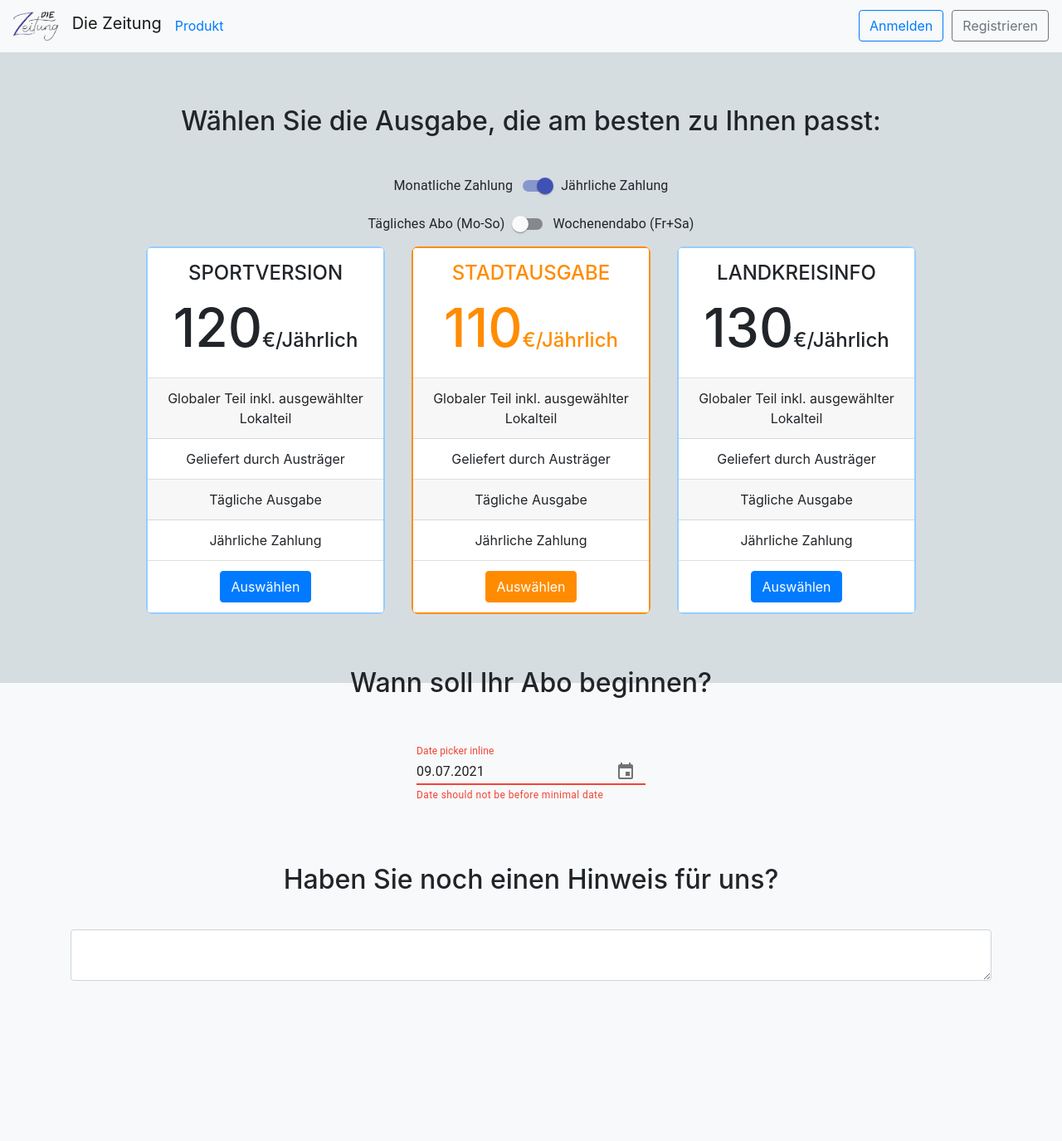
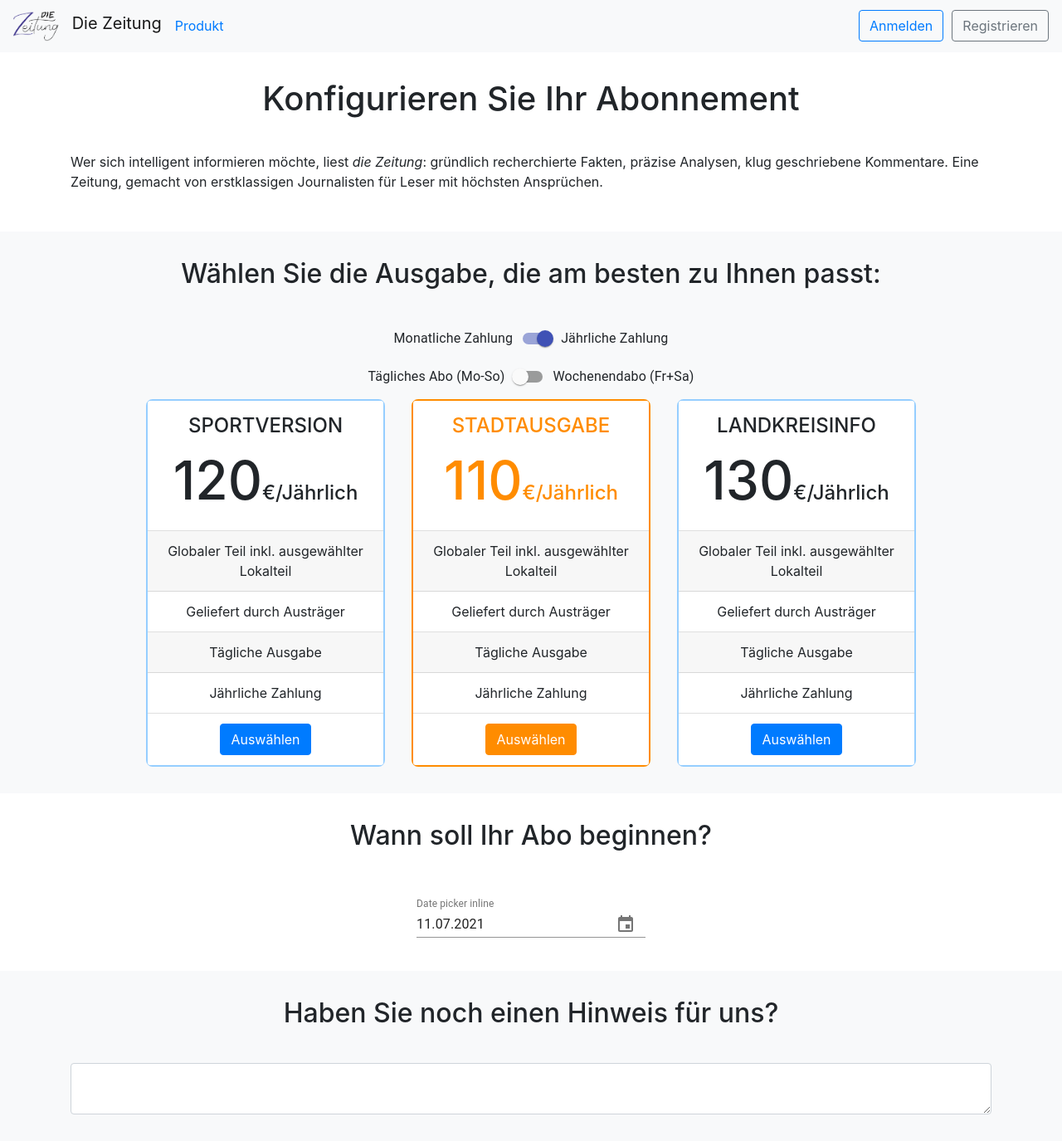
Before and after one commit to BeRe197/Abobestellung, a React (Create React App) app: page /konfigurator/detail in a window 1280 px wide. Shown: the whole page at 83% size. Before the commit the page ends 1182 px from the top, so only its background shows below. Built offline with nearby package versions, Linux system fonts and the light colour scheme.

Commit message:
adjust design of detail page

```diff
--- a/src/assets/style/App.css
+++ b/src/assets/style/App.css
@@ -190,14 +190,7 @@ body {
     color: darkorange !important;
 }
 
-.detailVersionBackground {
-    width: 100%;
-    background-color: #173d5026;
-    height: 95.1vh;
-}
-
 .detailVersionChapter {
     padding-bottom: 2rem;
-    padding-top: 4rem;
     text-align: center;
 }
--- a/src/components/App.js
+++ b/src/components/App.js
@@ -21,6 +21,9 @@ export class App extends Component {
         this.handleStartDateChange = this.handleStartDateChange.bind(this)
         this.handleChangeHint = this.handleChangeHint.bind(this)
 
+        const minDate = new Date();
+        minDate.setDate(minDate.getDate() + 2);
+
         this.state = {
             isLoggedIn: false,
             user: {
@@ -32,6 +35,8 @@ export class App extends Component {
                     state: "",
                 },
             },
+            startDate: minDate,
+            hint: "",
         }
     }
 
@@ -42,6 +47,9 @@ export class App extends Component {
     }
 
     handleLogOut() {
+        const minDate = new Date();
+        minDate.setDate(minDate.getDate() + 2);
+
         this.setState({
             isLoggedIn: false,
             user: {
@@ -53,7 +61,7 @@ export class App extends Component {
                     state: "",
                 },
             },
-            startDate: "",
+            startDate: minDate,
             hint: "",
         })
         this.props.history.push(`/`)
--- a/src/components/configurator/Step1Delivery.js
+++ b/src/components/configurator/Step1Delivery.js
@@ -132,7 +132,7 @@ class Step1Delivery extends Component {
                     <Card.Body>
                         <Card.Title style={{fontSize: "2rem"}}>Die Zeitung - Gedruckt</Card.Title>
                         <Card.Text>
-                            Wer sich intelligent informieren möchte, liest die Zeitung: gründlich recherchierte Fakten,
+                            Wer sich intelligent informieren möchte, liest <em>die Zeitung</em>: gründlich recherchierte Fakten,
                             präzise Analysen, klug geschriebene Kommentare. Eine Zeitung, gemacht von erstklassigen
                             Journalisten für Leser mit höchsten Ansprüchen.
                         </Card.Text>
--- a/src/components/configurator/Step2Detail.js
+++ b/src/components/configurator/Step2Detail.js
@@ -96,7 +96,18 @@ class Step2Detail extends Component {
         minDate.setDate(minDate.getDate() + 2);
 
         return (
-            <div className="detailVersionBackground">
+            <>
+                <div className="landingPageContainer">
+                    <Container>
+                        <h1 className="detailVersionChapter">Konfigurieren Sie Ihr Abonnement</h1>
+                        <p>
+                            Wer sich intelligent informieren möchte, liest <em>die Zeitung</em>: gründlich recherchierte Fakten,
+                            präzise Analysen, klug geschriebene Kommentare. Eine Zeitung, gemacht von erstklassigen
+                            Journalisten für Leser mit höchsten Ansprüchen.
+                        </p>
+                    </Container>
+                </div>
+                <div className="landingPageContainer">
                     <Container>
                         <h2 className="detailVersionChapter">Wählen Sie die Ausgabe, die am besten zu
                             Ihnen passt:</h2>
@@ -182,7 +193,10 @@ class Step2Detail extends Component {
                                 </Card.Footer>
                             </Card>
                         </div>
-                    <div>
+                    </Container>
+                </div>
+                <div className="landingPageContainer">
+                    <Container>
                         <h2 className="detailVersionChapter">Wann soll Ihr Abo beginnen?</h2>
                         <MuiPickersUtilsProvider utils={DateFnsUtils}>
                             <Grid container justifyContent="space-around">
@@ -202,16 +216,18 @@ class Step2Detail extends Component {
                                 />
                             </Grid>
                         </MuiPickersUtilsProvider>
+                    </Container>
                 </div>
-                    <div>
+                <div className="landingPageContainer">
+                    <Container>
                         <h2 className="detailVersionChapter">Haben Sie noch einen Hinweis für uns?</h2>
                         <InputGroup>
                             <FormControl as="textarea" value={hint} onChange={handleChangeHint}
                                          aria-label="With textarea"/>
                         </InputGroup>
-                    </div>
                     </Container>
                 </div>
+            </>
         );
     }
 }
```
Lines whose indentation alone changed are shown as unchanged.
